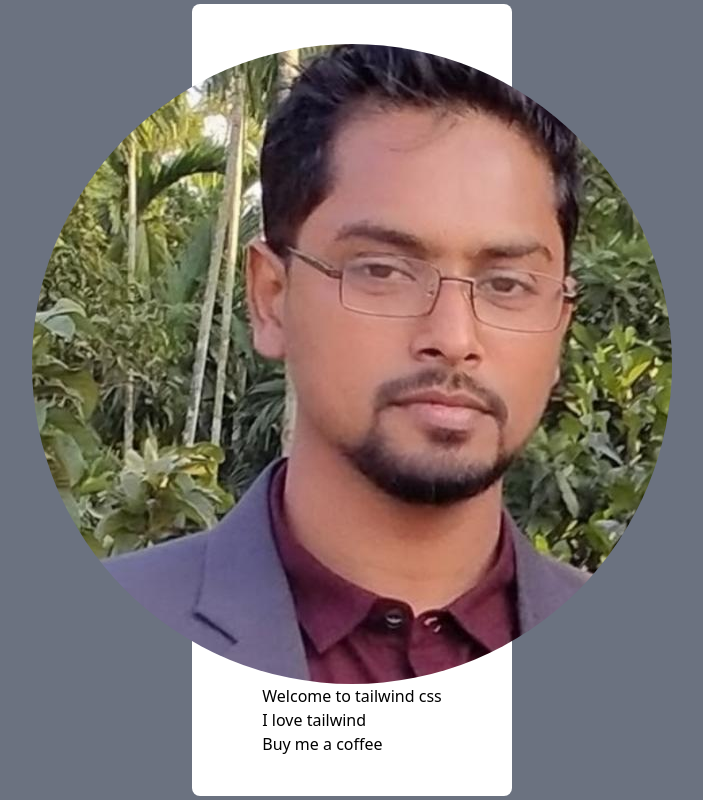
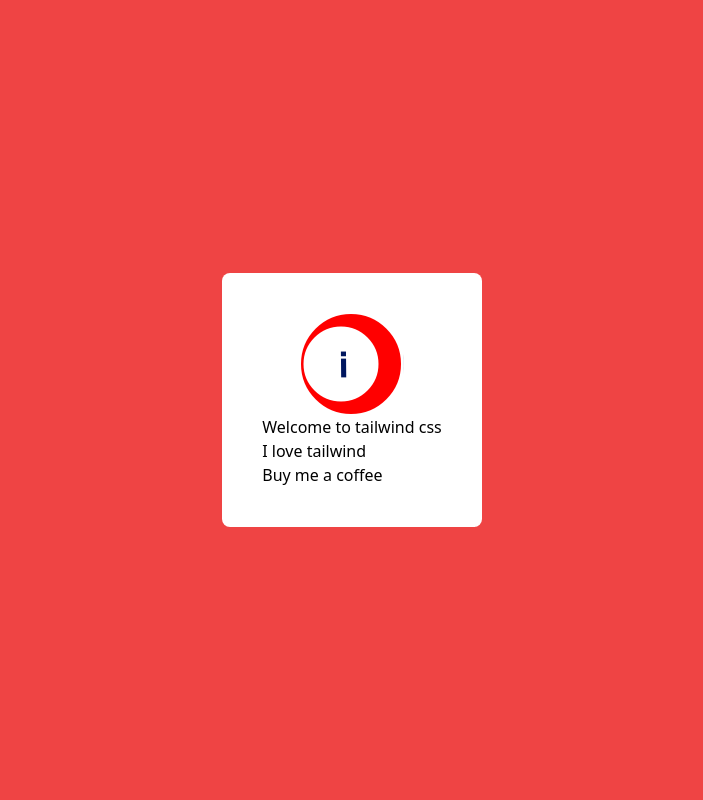
Before and after one commit to mistersakil/tailwind-css-practice, a website: page card.html in a window 1280 px wide. Shown: the whole page, without its empty margins (288-991 px from the left). Drawn offline with Linux system fonts and the light colour scheme.

Commit message:
updated logo

```diff
--- a/card.html
+++ b/card.html
@@ -5,11 +5,11 @@
     <meta name="viewport" content="width=device-width, initial-scale=1.0" />
     <link href="./dist/style.css" rel="stylesheet" />
   </head>
-  <body class="h-screen flex justify-center items-center bg-gray-500">
+  <body class="h-screen flex justify-center items-center bg-red-500">
     <div
-      class="bg-white p-10 max-w-xs rounded-lg flex flex-col justify-center items-center"
+      class="bg-white p-10 max-w-sm rounded-lg flex flex-col justify-center items-center"
     >
-      <img class="rounded-full max-w-none" src="./img/sakil.jpg" alt="logo" />
+      <img class="rounded-full max-w-sm" src="./img/logo.png" alt="logo" />
       <div>
         <div>
           <p>Welcome to tailwind css</p>
```
Also changed, not shown: dist/style.css, img/logo.png (added), img/sakil.jpg (deleted).
